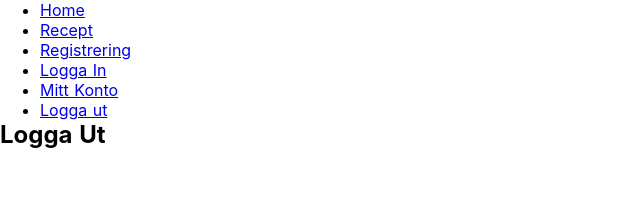
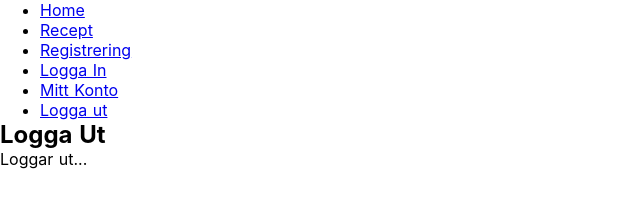
Before and after one commit to erax83/u11-fullstack-nuxt, a Nuxt app: page /logout in a window 1280 px wide. Shown: the top 219 px of the page, without its empty margins (0-640 px from the left). Built offline with nearby package versions, Linux system fonts and the light colour scheme.

Commit message:
another commit

```diff
--- a/pages/logout.vue
+++ b/pages/logout.vue
@@ -1,5 +1,9 @@
 <template>
-  <h2>Logga Ut</h2>
+  <div>
+    <h2>Logga Ut</h2>
+    <p>Loggar ut...</p>
+  </div>
+
 </template>
 
 <script>
```
